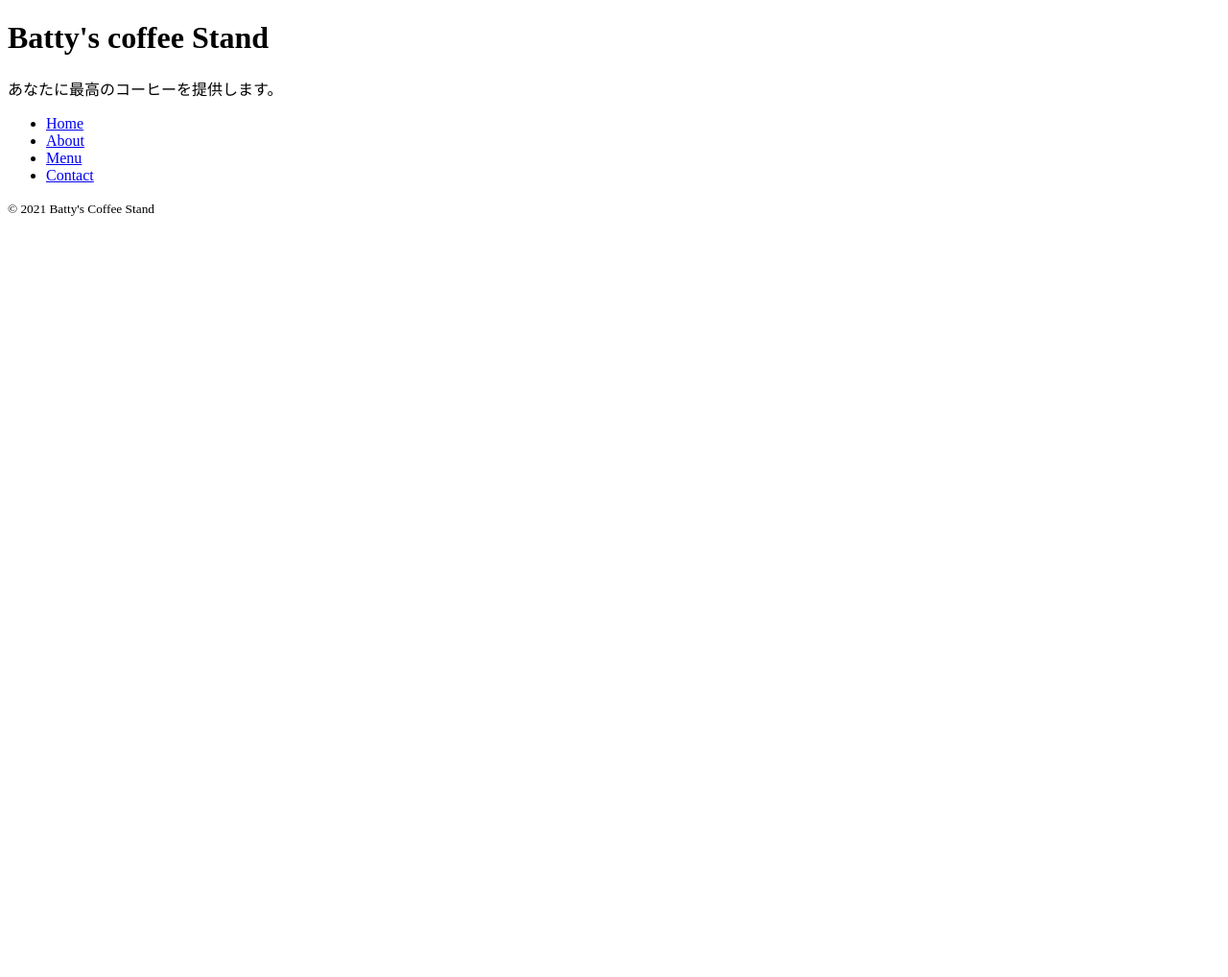
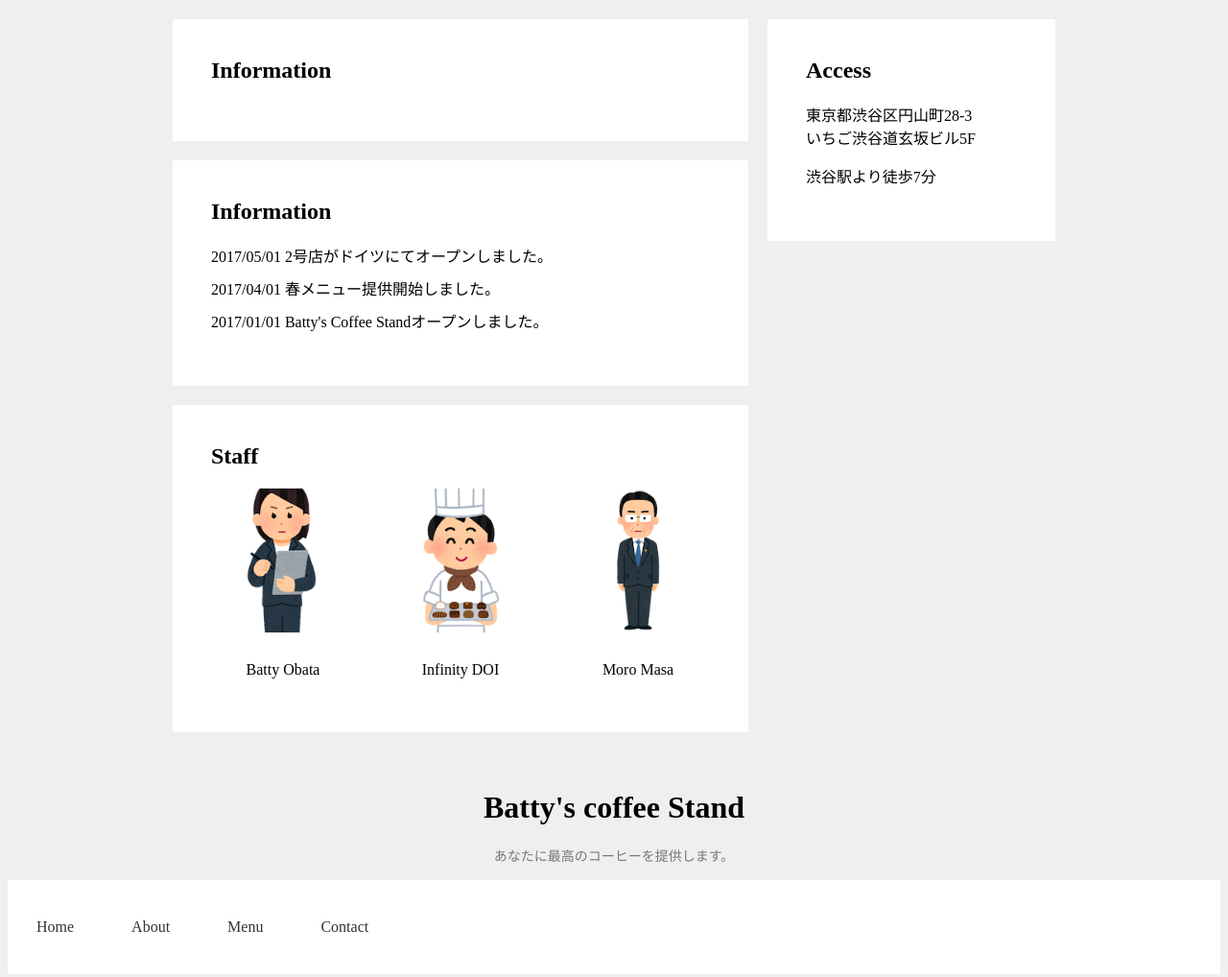
Before and after one commit to e5tq/html-sample, a plain HTML site: page index.html in a window 1280 px wide. Shown: the top 1018 px of the page at 96% size. Before the commit the page ends 800 px from the top, so only its background shows below. Drawn offline with Linux system fonts and the light colour scheme.

Commit message:
CSSのスタイル追加

```diff
--- /dev/null
+++ b/CSS/style.css
@@ -0,0 +1,107 @@
+.title-text {
+    color: red;
+    font-size: 14px;
+  }
+  body {
+    background-color: #efefef;
+}
+header {
+    margin-top: 20px;
+}
+
+.container {
+    width: 920px;
+    margin: 0 auto 40px auto;
+}
+
+.header-title {
+    margin-top: 40px;
+    margin-bottom: 30px;
+}
+
+.logo {
+    font-size: 32px;
+}
+
+.title-text {
+    color: #777;
+}
+.header-navigation {
+    width: 100%;
+    background-color: #fff;
+    padding: 20px 0;
+}
+
+.header-navigation li {
+    float: left;
+    padding: 0 30px;
+    text-align: center;
+    list-style-type: none;
+}
+
+.header-navigation li a {
+    color: #333;
+    text-decoration: none;
+}
+.clearfix:after {
+    content: "";
+    display: block;
+    clear: both;
+}
+footer {
+    text-align: center;
+}
+
+.copyright {
+    color: #777;
+}
+.card-contents {
+    padding: 40px;
+    margin-bottom: 20px;
+    background-color: #fff;
+}
+
+.card-title {
+    font-size: 24px;
+    font-weight: bold;
+    margin-top: 0;
+    margin-bottom: 20px;
+}
+
+main {
+    width: 600px;
+    margin-right: 20px;
+    float: left;
+}
+
+aside {
+    width: 300px;
+    float: left;
+}
+.information-list {
+    list-style-type: none;
+    padding-left: 0;
+  }
+
+  .information-list li {
+    margin-bottom: 10px;
+  }
+  .staff {
+    width: 150px;
+    margin-right: 35px;
+    float: left;
+}
+
+.staff:last-child {
+    margin-right: 0;
+}
+
+.staff-image {
+    margin-bottom: 10px;
+    width: 150px;
+    height: 150px;
+}
+
+.staff-name {
+    text-align: center;
+}
--- a/index.html
+++ b/index.html
@@ -3,22 +3,64 @@
 
 <head>
   <meta charset="UTF-8">
- <title>ようこそ</title>
  <title>Batty's Coffee Stand</title>
+ <link rel="stylesheet" href="css/style.css">
 </head>
 
 <body>
   <header >
-    <div class="container">
+    <div class="container clearfix">
+      <main>
+        <div class="card-contents">
+                 <h2 class="card-title">Information</h2>
+               </div>
+               <div class="card-contents">
+                 <h2 class="card-title">Information</h2>
+                 <ul class="information-list">
+                   <li>2017/05/01 2号店がドイツにてオープンしました。</li>
+                   <li>2017/04/01 春メニュー提供開始しました。</li>
+                   <li>2017/01/01 Batty's Coffee Standオープンしました。</li>
+                 </ul>
+               </div>
+               <div class="card-contents">
+                 <h2 class="card-title">Staff</h2>
+                 <div class="staff-list clearfix">
+                   <div class="staff">
+                     <img src="img/staff_01.png" class="staff-image">
+                     <p class="staff-name">Batty Obata</p>
+                   </div>
+                   <div class="staff">
+                     <img src="img/staff_02.png" class="staff-image">
+                     <p class="staff-name">Infinity DOI</p>
+                   </div>
+                   <div class="staff">
+                     <img src="img/staff_03.png" class="staff-image">
+                     <p class="staff-name">Moro Masa</p>
+                   </div>
+                 </div>
+               </div>
+      </main>
+
+      <aside>
+        <div class="card-contents">
+          <h2 class="card-title">Access</h2>
+          <p>東京都渋谷区円山町28-3<br>いちご渋谷道玄坂ビル5F</p>
+          <p>渋谷駅より徒歩7分</p>
+        </div>
+     </aside>
+   </div>
+   <footer>
       <div class=""header-title">
         <h1 class="logo">Batty's coffee Stand</h1>
  <p class="title-text">あなたに最高のコーヒーを提供します。</p>
       </div>
       <ul class="header-navigation">
+      <ul class="header-navigation clearfix">
         <li><a href="#">Home</a></li>
         <li><a href="#">About</a></li>
         <li><a href="#">Menu</a></li>
         <li><a href="#">Contact</a></li>
+      </ul>
       </ul>
     </div>
   </header>
```
Also changed, not shown: img/aisatsu2_konnichiwa.png.png (deleted), img/staff_01.png (added), img/staff_02.png (added), img/staff_03.png (added).
